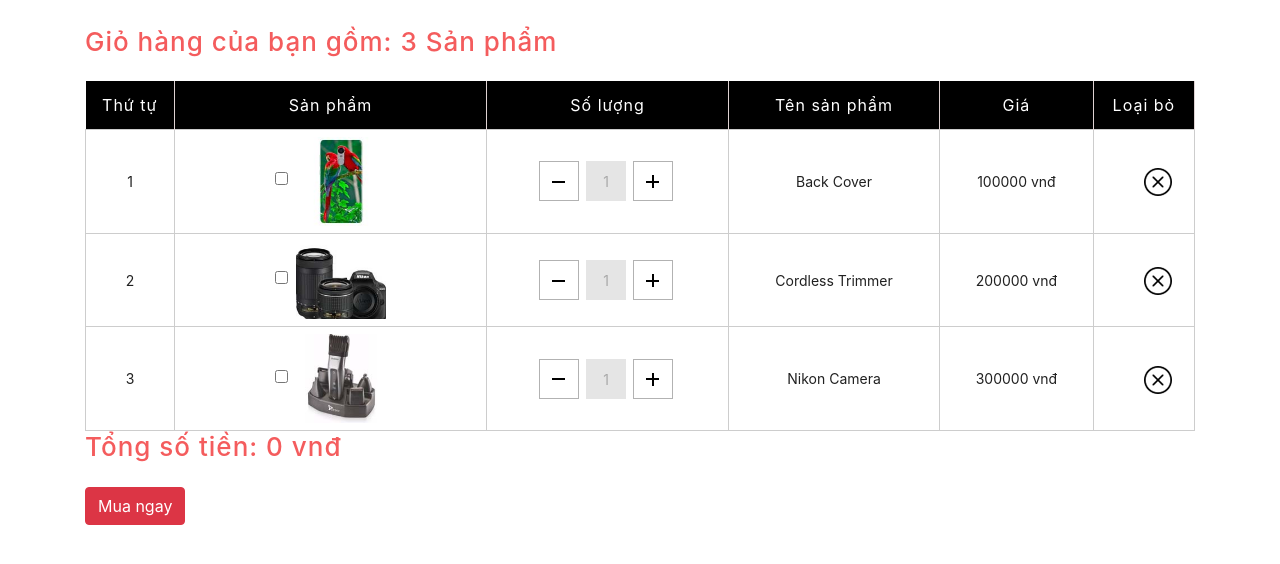
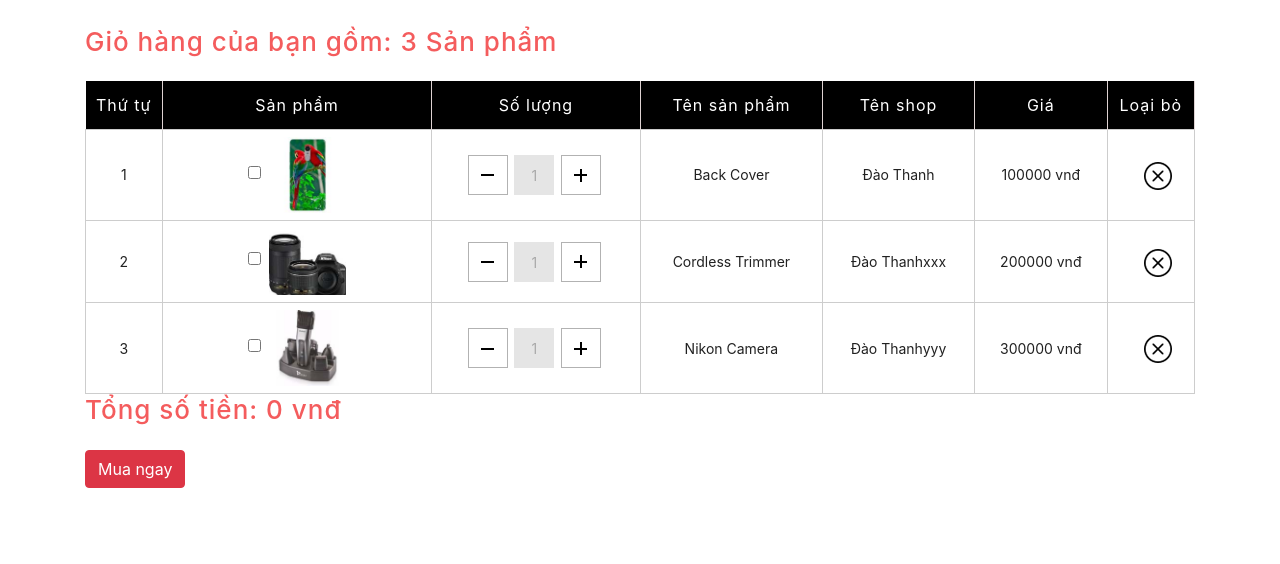
Before and after one commit to TIGeMi/TTCNWeb, a website with bundled scripts: page views/checkout.html in a window 1280 px wide. Shown: the part 754-1318 px from the top of the page. Built offline with nearby package versions, Linux system fonts and the light colour scheme.

Commit message:
update ten shop

```diff
--- a/views/checkout.html
+++ b/views/checkout.html
@@ -197,6 +197,7 @@
 								<th>Sản phẩm</th>
 								<th>Số lượng</th>
 								<th>Tên sản phẩm</th>
+								<th>Tên shop</th>
 								<th>Giá</th>
 								<th>Loại bỏ</th>
 							</tr>
@@ -222,6 +223,7 @@
 									</div>
 								</td>
 								<td class="invert">Back Cover</td>
+								<td class="invert">Đào Thanh</td>
 								<td class="invert">
 									<span class="tiensp">
 										100000
@@ -253,6 +255,7 @@
 									</div>
 								</td>
 								<td class="invert">Cordless Trimmer</td>
+								<td class="invert">Đào Thanhxxx</td>
 								<td class="invert">
 									<span class ="tiensp">
 										200000
@@ -284,6 +287,7 @@
 									</div>
 								</td>
 								<td class="invert">Nikon Camera</td>
+								<td class="invert">Đào Thanhyyy</td>
 								<td class="invert">
 									<span class ="tiensp">
 										300000
```
